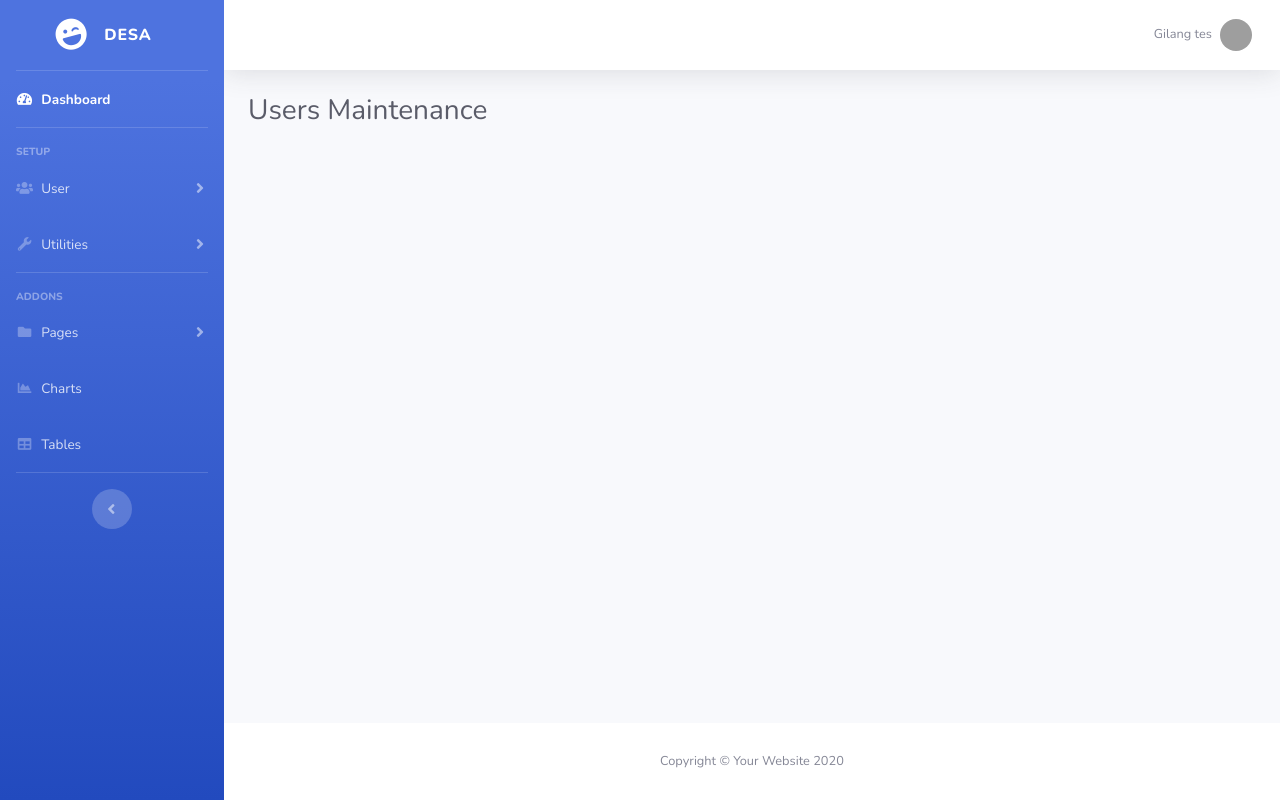
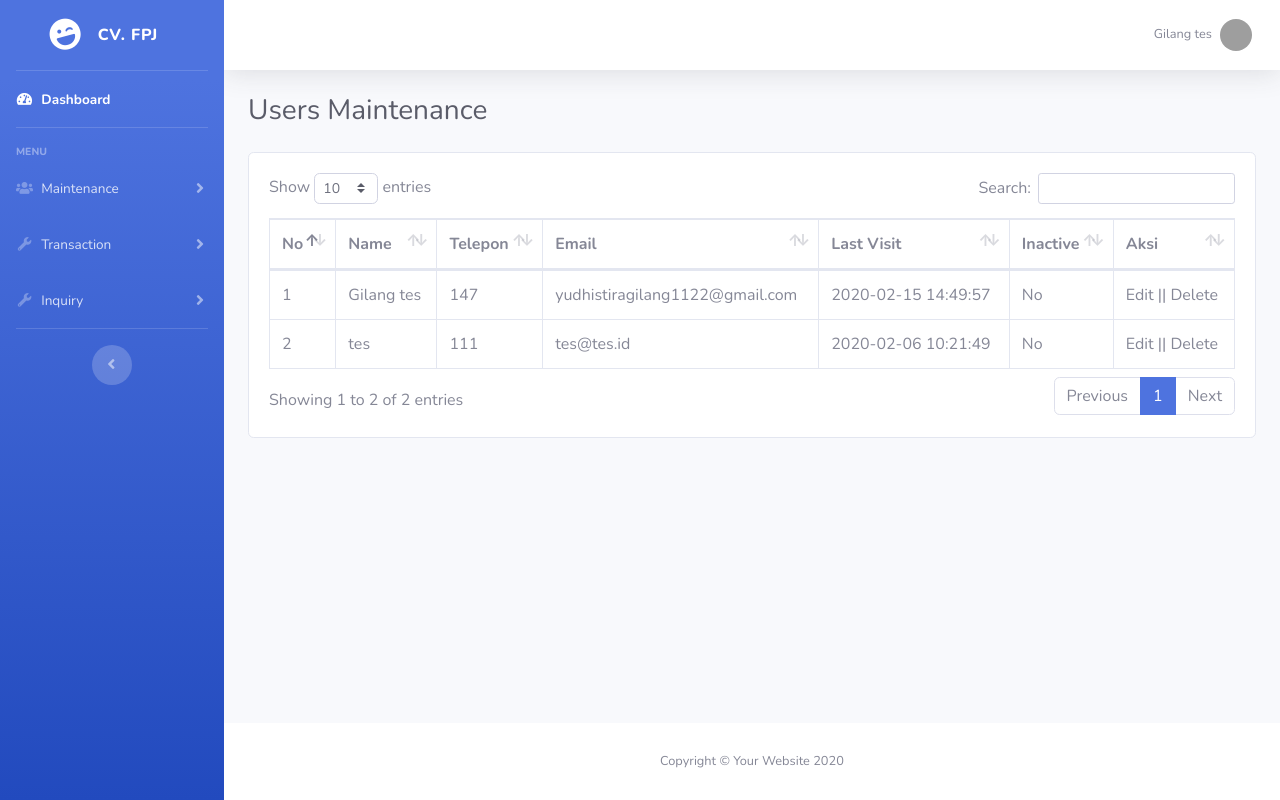
Before and after one commit to yudistiragilang/desa_oop, a PHP site: page /admin/users.php in a window 1280 px wide. Run offline with PHP 8.4, Linux system fonts and the light colour scheme; a user stored in the database is signed in; data comes from the database, SQL or seed files in the repository; grey boxes are pictures that could not be loaded.

Commit message:
perbaikan menu

```diff
--- a/admin/Admin.php
+++ b/admin/Admin.php
@@ -33,13 +33,17 @@ class Admin
 
 	}
 
-	public function get_user($value='')
+	public function get_user()
 	{
+		$user = array();
 		$stmt = $this->conn->prepare("SELECT * FROM users");
 		$stmt->execute();
-		$userRow = $stmt->fetch(PDO::FETCH_ASSOC);
 
-		return $userRow;
+		while ($dt = $stmt->fetch(PDO::FETCH_ASSOC)) {
+			$user[] = $dt;
+		}
+
+		return $user;
 	}
 
 }
--- a/admin/users.php
+++ b/admin/users.php
@@ -12,18 +12,18 @@ session_start();
 require_once '../database/Login.php';
 require_once 'Admin.php';
 
-$login = new Login();
+$db = new Login();
+$usr = new Admin();
 
-if ($login->is_logged_in() == "") {
+if ($db->is_logged_in() == "") {
 
- $login->redirect('../index.php');
+ $db->redirect('../index.php');
 
 }
 
-$userLogin = $login->user_online();
+$userLogin = $db->user_online();
 $namaUser = $userLogin['real_name'];
 
-$admin = new Admin();
 $page_content = "Users Maintenance";
 
 ?>
@@ -44,6 +44,7 @@ $page_content = "Users Maintenance";
   <link href="../assets/vendor/fontawesome-free/css/all.min.css" rel="stylesheet" type="text/css">
   <link href="https://fonts.googleapis.com/css?family=Nunito:200,200i,300,300i,400,400i,600,600i,700,700i,800,800i,900,900i" rel="stylesheet">
   <link href="../assets/css/sb-admin-2.min.css" rel="stylesheet">
+  <link href="../assets/vendor/datatables/dataTables.bootstrap4.min.css" rel="stylesheet">
 
 </head>
 
@@ -54,7 +55,7 @@ $page_content = "Users Maintenance";
         <div class="sidebar-brand-icon rotate-n-15">
           <i class="fas fa-laugh-wink"></i>
         </div>
-        <div class="sidebar-brand-text mx-3">Desa</div>
+        <div class="sidebar-brand-text mx-3">CV. FPJ</div>
       </a>
       <hr class="sidebar-divider my-0">
       <li class="nav-item active">
@@ -65,68 +66,53 @@ $page_content = "Users Maintenance";
       </li>
       <hr class="sidebar-divider">
       <div class="sidebar-heading">
-        SETUP
+        MENU
       </div>
+
       <li class="nav-item">
-        <a class="nav-link collapsed" href="#" data-toggle="collapse" data-target="#collapseTwo" aria-expanded="true" aria-controls="collapseTwo">
+        <a class="nav-link collapsed" href="#" data-toggle="collapse" data-target="#collapseMaintenance" aria-expanded="true" aria-controls="collapseMaintenance">
           <i class="fas fa-fw fa-users"></i>
-          <span>User</span>
+          <span>Maintenance</span>
         </a>
-        <div id="collapseTwo" class="collapse" aria-labelledby="headingTwo" data-parent="#accordionSidebar">
+        <div id="collapseMaintenance" class="collapse" aria-labelledby="headingMaintenance" data-parent="#accordionSidebar">
           <div class="bg-white py-2 collapse-inner rounded">
-            <h6 class="collapse-header">User Maintenance</h6>
-            <a class="collapse-item" href="../admin/users.php">User</a>
-            <a class="collapse-item" href="cards.html">Role</a>
+            <h6 class="collapse-header">List Maintenance</h6>
+            <a class="collapse-item" href="../admin/users.php">Admin</a>
+            <a class="collapse-item" href="">Pelanggan</a>
           </div>
         </div>
       </li>
+
       <li class="nav-item">
-        <a class="nav-link collapsed" href="#" data-toggle="collapse" data-target="#collapseUtilities" aria-expanded="true" aria-controls="collapseUtilities">
+        <a class="nav-link collapsed" href="#" data-toggle="collapse" data-target="#collapseTransaction" aria-expanded="true" aria-controls="collapseTransaction">
           <i class="fas fa-fw fa-wrench"></i>
-          <span>Utilities</span>
+          <span>Transaction</span>
         </a>
-        <div id="collapseUtilities" class="collapse" aria-labelledby="headingUtilities" data-parent="#accordionSidebar">
+        <div id="collapseTransaction" class="collapse" aria-labelledby="headingTransaction" data-parent="#accordionSidebar">
           <div class="bg-white py-2 collapse-inner rounded">
-            <h6 class="collapse-header">Custom Utilities:</h6>
-            <a class="collapse-item" href="utilities-color.html">Colors</a>
-            <a class="collapse-item" href="utilities-border.html">Borders</a>
-            <a class="collapse-item" href="utilities-animation.html">Animations</a>
-            <a class="collapse-item" href="utilities-other.html">Other</a>
+            <h6 class="collapse-header">List Transaction:</h6>
+            <a class="collapse-item" href="">Pesanan</a>
+            <a class="collapse-item" href="">Service</a>
           </div>
         </div>
       </li>
-      <hr class="sidebar-divider">
-      <div class="sidebar-heading">
-        Addons
-      </div>
+
       <li class="nav-item">
-        <a class="nav-link collapsed" href="#" data-toggle="collapse" data-target="#collapsePages" aria-expanded="true" aria-controls="collapsePages">
-          <i class="fas fa-fw fa-folder"></i>
-          <span>Pages</span>
+        <a class="nav-link collapsed" href="#" data-toggle="collapse" data-target="#collapseInquiry" aria-expanded="true" aria-controls="collapseInquiry">
+          <i class="fas fa-fw fa-wrench"></i>
+          <span>Inquiry</span>
         </a>
-        <div id="collapsePages" class="collapse" aria-labelledby="headingPages" data-parent="#accordionSidebar">
+        <div id="collapseInquiry" class="collapse" aria-labelledby="headingInquiry" data-parent="#accordionSidebar">
           <div class="bg-white py-2 collapse-inner rounded">
-            <h6 class="collapse-header">Login Screens:</h6>
-            <a class="collapse-item" href="login.html">Login</a>
-            <a class="collapse-item" href="register.html">Register</a>
-            <a class="collapse-item" href="forgot-password.html">Forgot Password</a>
-            <div class="collapse-divider"></div>
-            <h6 class="collapse-header">Other Pages:</h6>
-            <a class="collapse-item" href="404.html">404 Page</a>
-            <a class="collapse-item" href="blank.html">Blank Page</a>
+            <h6 class="collapse-header">Custom Utilities:</h6>
+            <a class="collapse-item" href="">Admin</a>
+            <a class="collapse-item" href="">Pelanggan</a>
+            <a class="collapse-item" href="">Pesanan</a>
+            <a class="collapse-item" href="">Service</a>
           </div>
         </div>
       </li>
-      <li class="nav-item">
-        <a class="nav-link" href="charts.html">
-          <i class="fas fa-fw fa-chart-area"></i>
-          <span>Charts</span></a>
-      </li>
-      <li class="nav-item">
-          <a class="nav-link" href="tables.html">
-            <i class="fas fa-fw fa-table"></i>
-            <span>Tables</span></a>
-      </li>
+
       <hr class="sidebar-divider d-none d-md-block">
       <div class="text-center d-none d-md-inline">
         <button class="rounded-circle border-0" id="sidebarToggle"></button>
@@ -164,10 +150,50 @@ $page_content = "Users Maintenance";
 
             <!-- Begin Page Content -->
             <div class="container-fluid">
+
               <div class="d-sm-flex align-items-center justify-content-between mb-4">
                 <h1 class="h3 mb-0 text-gray-800"><?= $page_content; ?></h1>
               </div>
-              <div class="row">
+
+              <div class="card">
+                <div class="card-body">
+                  <div class="table-responsive">
+
+                    <table class="table table-bordered" id="dataTable" width="100%" cellspacing="0">
+                      <thead>
+                        <tr>
+                          <th>No</th>
+                          <th>Name</th>
+                          <th>Telepon</th>
+                          <th>Email</th>
+                          <th>Last Visit</th>
+                          <th>Inactive</th>
+                          <th>Aksi</th>
+                        </tr>
+                      </thead>
+                      <tbody>
+                        <?php
+                          $no=1;
+                        ?>
+
+                        <?php foreach ($usr->get_user() as $dt) : ?>
+
+                        <tr>
+                          <td><?= $no++; ?></td>
+                          <td><?php echo $dt['real_name']; ?></td>
+                          <td><?php echo $dt['phone']; ?></td>
+                          <td><?php echo $dt['email']; ?></td>
+                          <td><?php echo $dt['last_visit']; ?></td>
+                          <td><?php echo $dt['inactive'] == 1 ? "Yes":"No" ; ?></td>
+                          <td> Edit || Delete </td>
+                        </tr>
+
+                        <?php endforeach; ?>
+                      </tbody>
+                    </table>
+
+                  </div>
+                </div>
               </div>
             </div>
 
@@ -213,9 +239,9 @@ $page_content = "Users Maintenance";
       <script src="../assets/vendor/bootstrap/js/bootstrap.bundle.min.js"></script>
       <script src="../assets/vendor/jquery-easing/jquery.easing.min.js"></script>
       <script src="../assets/js/sb-admin-2.min.js"></script>
-      <script src="../assets/vendor/chart.js/Chart.min.js"></script>
-      <script src="../assets/js/demo/chart-area-demo.js"></script>
-      <script src="../assets/js/demo/chart-pie-demo.js"></script>
+      <script src="../assets/vendor/datatables/jquery.dataTables.min.js"></script>
+      <script src="../assets/vendor/datatables/dataTables.bootstrap4.min.js"></script>
+      <script src="../assets/js/demo/datatables-demo.js"></script>
 
     </body>
 
```
Also changed, not shown: home.php (+51 -90 lines).
